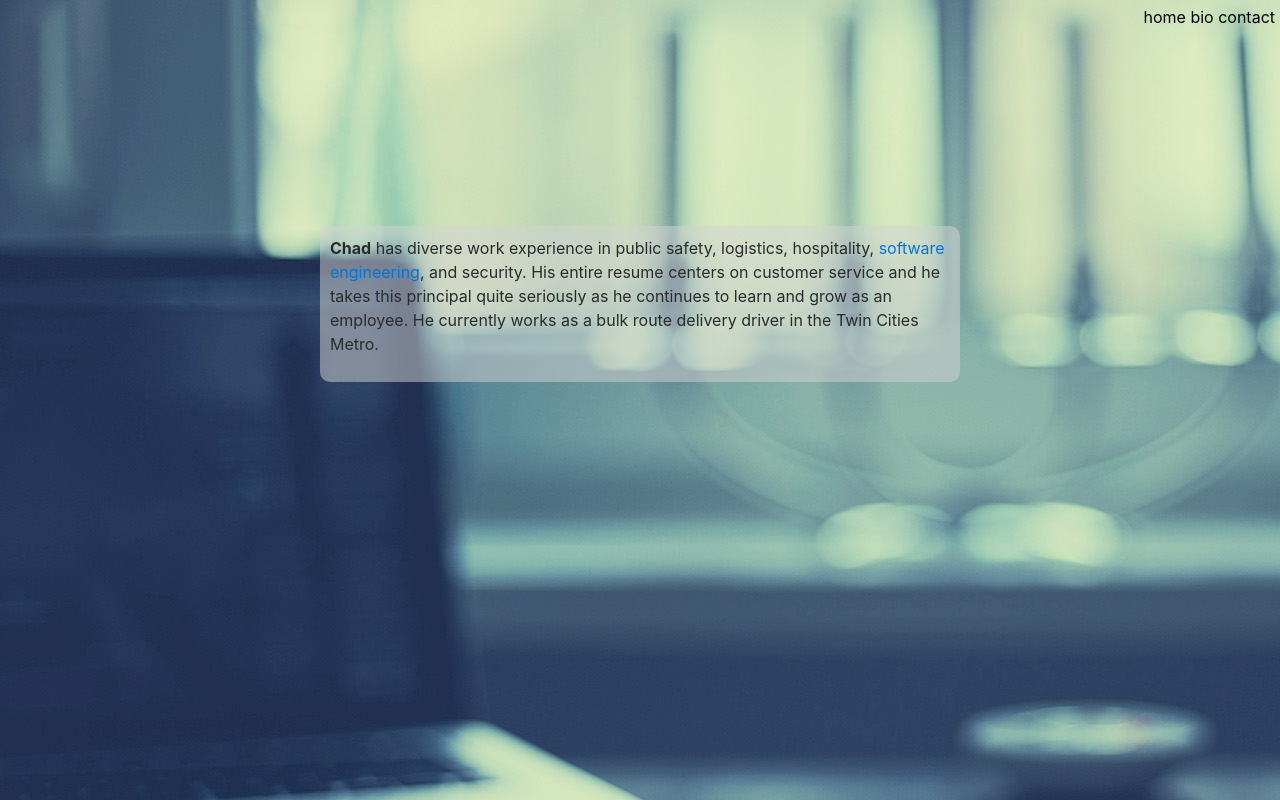
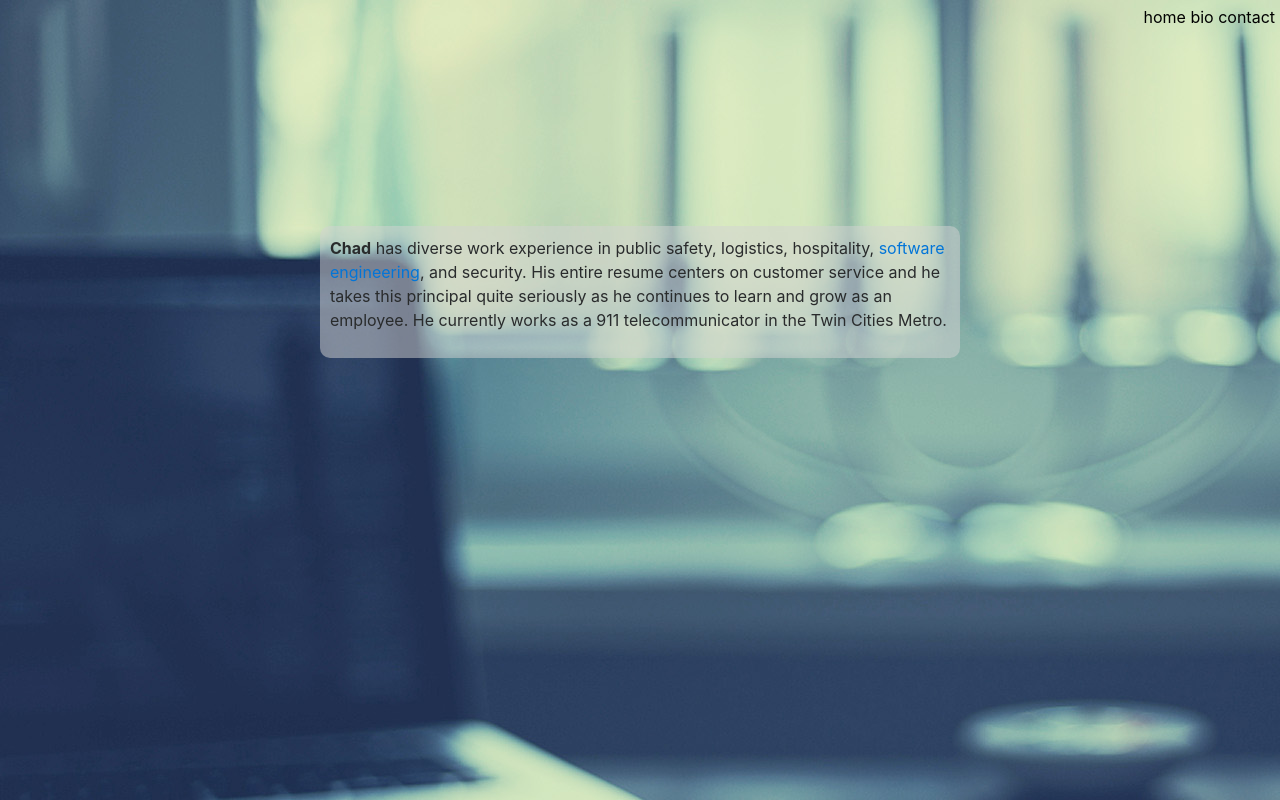
Before and after one commit to cekeller6121/cekeller6121.github.io, a plain HTML site: page views/bio.html in a window 1280 px wide. Drawn offline with nearby package versions, Linux system fonts and the light colour scheme.

Commit message:
update bio

```diff
--- a/views/bio.html
+++ b/views/bio.html
@@ -18,7 +18,7 @@
 
     <section class="bio">
       <div class="about">
-        <p><b>Chad</b> has diverse work experience in public safety, logistics, hospitality, <a href="portfolio.html">software engineering</a>, and security. His entire resume centers on customer service and he takes this principal quite seriously as he continues to learn and grow as an employee. He currently works as a bulk route delivery driver in the Twin Cities Metro.
+        <p><b>Chad</b> has diverse work experience in public safety, logistics, hospitality, <a href="portfolio.html">software engineering</a>, and security. His entire resume centers on customer service and he takes this principal quite seriously as he continues to learn and grow as an employee. He currently works as a 911 telecommunicator in the Twin Cities Metro.
         </p>
       </div>
     </section>
```
